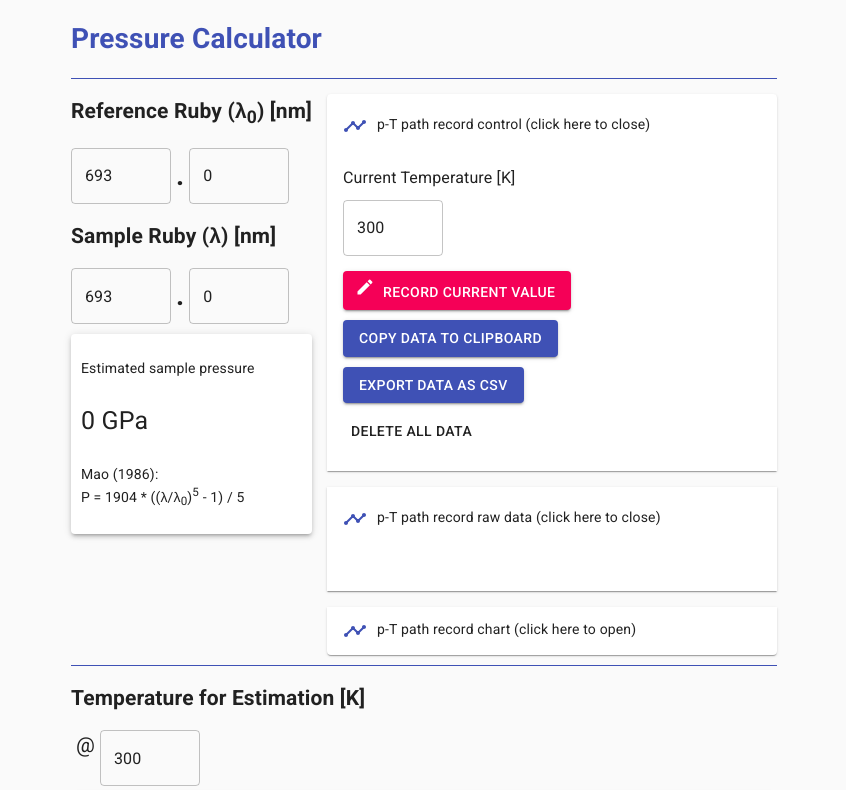
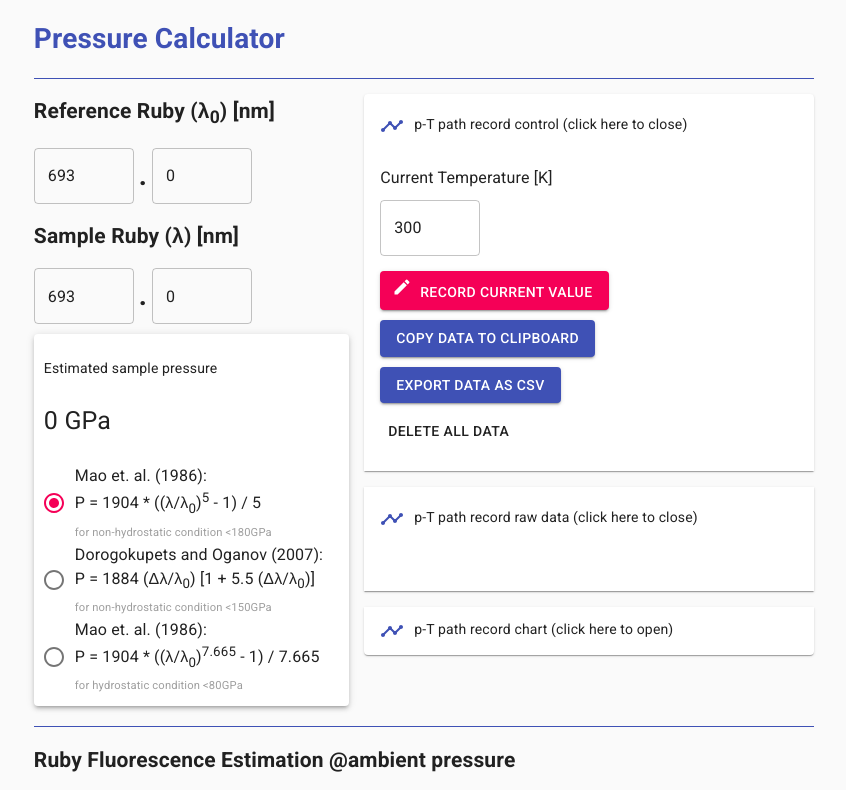
Before and after one commit to khsacc/pressure-calculator, a Next.js app: page / in a window 1280 px wide. Shown: the top 790 px of the page, without its empty margins (216-1062 px from the left). Built offline with nearby package versions, Linux system fonts and the light colour scheme.

Commit message:
added several equation selection for estination

```diff
--- a/components/common.ts
+++ b/components/common.ts
@@ -47,6 +47,7 @@ export const useCommonStyles = makeStyles((theme) => ({
   atMark: {
     fontSize: "1.5em",
     margin: "0 5px",
+    lineHeight: "2.7",
   },
 }));
 
--- a/components/pressure-estimation.tsx
+++ b/components/pressure-estimation.tsx
@@ -1,10 +1,20 @@
 import classes from "*.module.css";
 import { NextPage } from "next";
 import React, { useState, useEffect } from "react";
-import { makeStyles, Paper, TextField } from "@material-ui/core";
+import {
+  FormControl,
+  FormControlLabel,
+  FormLabel,
+  makeStyles,
+  Paper,
+  Radio,
+  RadioGroup,
+  TextField,
+} from "@material-ui/core";
 import { Theme } from "../styles/theme";
 import { defaultValues, calcR } from "./common";
 import { PTRecord } from "./ptRecord";
+import { equal } from "assert/strict";
 
 const useStyles = makeStyles((theme) => ({
   whole: {
@@ -44,30 +54,58 @@ const useStyles = makeStyles((theme) => ({
     borderBottom: `1px solid ${theme.palette.primary.main}`,
     borderTop: `1px solid ${theme.palette.primary.main}`,
   },
+  caption: {
+    color: theme.palette.grey[500],
+    fontSize: "0.7em",
+  },
 }));
 
 export const PressureEstimation: NextPage = () => {
-  const classes = useStyles();
+  const classes = useStyles(Theme);
 
   const [refRubyInt, setRefRubyInt] = useState(defaultValues.integer);
   const [refRubyDec, setRefRubyDec] = useState(defaultValues.decimal);
   const [samRubyInt, setSamRubyInt] = useState(defaultValues.integer);
   const [samRubyDec, setSamRubyDec] = useState(defaultValues.decimal);
 
-  // Mao: P = 1904 * ((λ/λ<sub>0</sub>)<sup>5</sup> - 1) / 5
-  const calcPMao = (ref: number, sam: number) => {
-    const raw = (1904 * ((sam / ref) ** 5 - 1)) / 5;
-    // console.log(raw);
-    return Math.round(raw / 0.001) * 0.001;
+  // // Mao: P = 1904 * ((λ/λ<sub>0</sub>)<sup>5</sup> - 1) / 5
+  // const calcPMao = (ref: number, sam: number) => {
+  //   const raw = (1904 * ((sam / ref) ** 5 - 1)) / 5;
+  //   // console.log(raw);
+  //   return Math.round(raw / 0.001) * 0.001;
+  // };
+
+  const [estimatedP, setEstimatedP] = useState(0);
+
+  type Equation = "Mao-nonhydro" | "Mao-hydro" | "Dorogokupets";
+  const [eq, setEq] = React.useState("Mao-nonhydro" as Equation);
+
+  const handleChange = (event: React.ChangeEvent<HTMLInputElement>) => {
+    setEq((event.target as HTMLInputElement).value as Equation);
   };
-  const [estimatedP, setEstimatedP] = useState(0);
+
+  const calcP = (ref: number, sam: number, eq: Equation) => {
+    const diffFraction = (sam - ref) / ref;
+
+    switch (eq) {
+      case "Mao-nonhydro":
+        const rawMaoNonhydro = (1904 * ((sam / ref) ** 5 - 1)) / 5;
+        return Math.round(rawMaoNonhydro / 0.001) * 0.001;
+      case "Mao-hydro":
+        const rawMaoHydro = (1904 * ((sam / ref) ** 7.665 - 1)) / 7.665;
+        return Math.round(rawMaoHydro / 0.001) * 0.001;
+      case "Dorogokupets":
+        const rawDorogokupets = 1884 * diffFraction * (1 + 5.5 * diffFraction);
+        return Math.round(rawDorogokupets / 0.001) * 0.001;
+    }
+  };
 
   useEffect(() => {
     // console.log(calcR(refRubyInt, refRubyDec), calcR(samRubyInt, samRubyDec))
     setEstimatedP(
-      calcPMao(calcR(refRubyInt, refRubyDec), calcR(samRubyInt, samRubyDec))
+      calcP(calcR(refRubyInt, refRubyDec), calcR(samRubyInt, samRubyDec), eq)
     );
-  }, [refRubyInt, refRubyDec, samRubyInt, samRubyDec]);
+  }, [refRubyInt, refRubyDec, samRubyInt, samRubyDec, eq]);
 
   return (
     <div className={classes.whole}>
@@ -128,10 +166,66 @@ export const PressureEstimation: NextPage = () => {
         <Paper className={classes.paper} elevation={3}>
           <p>Estimated sample pressure</p>
           <p className={classes.display}>{estimatedP} GPa</p>
-          <p>
-            Mao (1986): <br /> P = 1904 * ((λ/λ<sub>0</sub>)<sup>5</sup> - 1) /
-            5
-          </p>
+          <FormControl component="fieldset">
+            <RadioGroup
+              aria-label="equation"
+              name="choose equation to use"
+              value={eq}
+              onChange={handleChange}
+            >
+              <FormControlLabel
+                value="Mao-nonhydro"
+                control={<Radio />}
+                label={
+                  <>
+                    Mao et. al. (1986):
+                    <br /> P = 1904 * ((λ/λ<sub>0</sub>)<sup>5</sup> - 1) / 5
+                    <br />
+                    <span className={classes.caption}>
+                      for non-hydrostatic condition {"<"}180GPa
+                    </span>
+                  </>
+                }
+              />
+              <FormControlLabel
+                value="Dorogokupets"
+                control={<Radio />}
+                label={
+                  <>
+                    Dorogokupets and Oganov (2007):
+                    <br /> P = 1884 (Δλ/λ<sub>0</sub>) [1 + 5.5 (Δλ/λ
+                    <sub>0</sub>)]
+                    <br />
+                    <span className={classes.caption}>
+                      for non-hydrostatic condition {"<"}150GPa
+                    </span>
+                  </>
+                }
+              />
+              <FormControlLabel
+                value="Mao-hydro"
+                control={<Radio />}
+                label={
+                  <>
+                    Mao et. al. (1986):
+                    <br /> P = 1904 * ((λ/λ<sub>0</sub>)<sup>7.665</sup> - 1) /
+                    7.665
+                    <br />
+                    <span className={classes.caption}>
+                      for hydrostatic condition {"<"}80GPa
+                    </span>
+                  </>
+                }
+              />
+
+              {/* <FormControlLabel
+                value="disabled"
+                disabled
+                control={<Radio />}
+                label="(Disabled option)"
+              /> */}
+            </RadioGroup>
+          </FormControl>
         </Paper>
       </div>
 
--- a/components/ruby-estimation.tsx
+++ b/components/ruby-estimation.tsx
@@ -28,8 +28,8 @@ export const RubyEstimation: NextPage = () => {
 
   return (
     <>
-      <h2>Temperature for Estimation [K]</h2>
-      <span className={classes.atMark}>@</span>
+      <h2>Ruby Fluorescence Estimation @ambient pressure</h2>
+      <span className={classes.atMark}>T=</span>
       <TextField
         required
         label=""
--- /dev/null
+++ b/components/sample-estimation.tsx
@@ -0,0 +1,51 @@
+import { NextPage } from "next";
+import { useCommonStyles } from "./common";
+import { TextField } from "@material-ui/core";
+import { makeStyles } from "@material-ui/styles";
+import { useState } from "react";
+import { useEffect } from "react";
+
+const useStyles = makeStyles(() => ({}));
+
+export const Fit: NextPage = () => {
+  const commonStyles = useCommonStyles();
+
+  const [pressure, setPressure] = useState(0);
+  const [temperature, setTemperature] = useState(300);
+
+  const [ruby, setRuby] = useState(0);
+
+  useEffect(() => {}, [pressure, temperature]);
+
+  return (
+    <>
+      <h2>Ruby Fluorescence Estimation @any P</h2>
+      <span className={commonStyles.atMark}>T=</span>
+      <TextField
+        required
+        label=""
+        type="number"
+        defaultValue="300"
+        variant="outlined"
+        className={commonStyles.numericalInput}
+        onChange={(e) => {
+          setPressure(Number(e.target.value));
+        }}
+      />
+      <span className={commonStyles.atMark}>P=</span>
+      <TextField
+        required
+        label=""
+        type="number"
+        defaultValue="0"
+        variant="outlined"
+        className={commonStyles.numericalInput}
+        onChange={(e) => {
+          setPressure(Number(e.target.value));
+        }}
+      />
+      {ruby}
+      {/* <br /> */}
+    </>
+  );
+};
--- a/pages/index.tsx
+++ b/pages/index.tsx
@@ -5,6 +5,7 @@ import { useEffect, useState } from "react";
 import { PressureEstimation } from "../components/pressure-estimation";
 import { TemperatureCalibration } from "../components/temperature-calibration";
 import { RubyEstimation } from "../components/ruby-estimation";
+import { Fit } from "../components/sample-estimation";
 
 const useStyles = makeStyles((theme) => ({
   container: {
@@ -40,15 +41,18 @@ export default function Home() {
       <main>
         <h1 className={classes.heading}>Pressure Calculator</h1>
 
-        <div className={classes.section}>
+        <section className={classes.section}>
           <PressureEstimation />
-        </div>
+        </section>
         {/* <div className={classes.section}>
           <TemperatureCalibration />
         </div> */}
-        <div className={classes.section}>
+        <section className={classes.section}>
           <RubyEstimation />
-        </div>
+        </section>
+        {/* <section className={classes.section}>
+          <Fit />
+        </section> */}
       </main>
     </div>
   );
```
